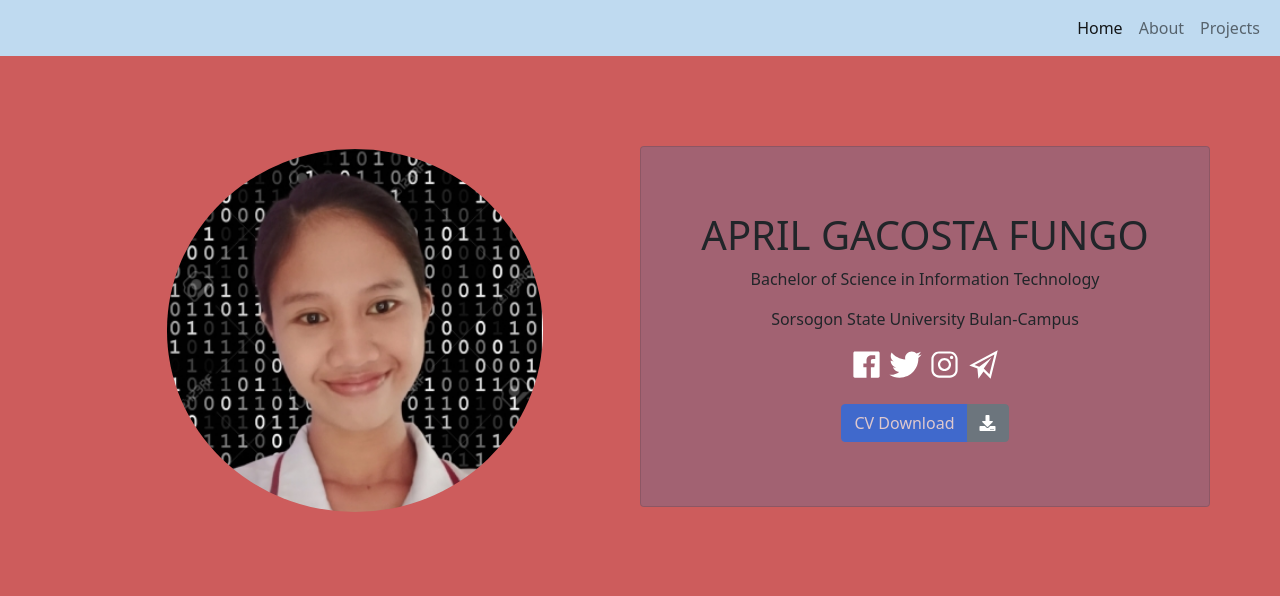
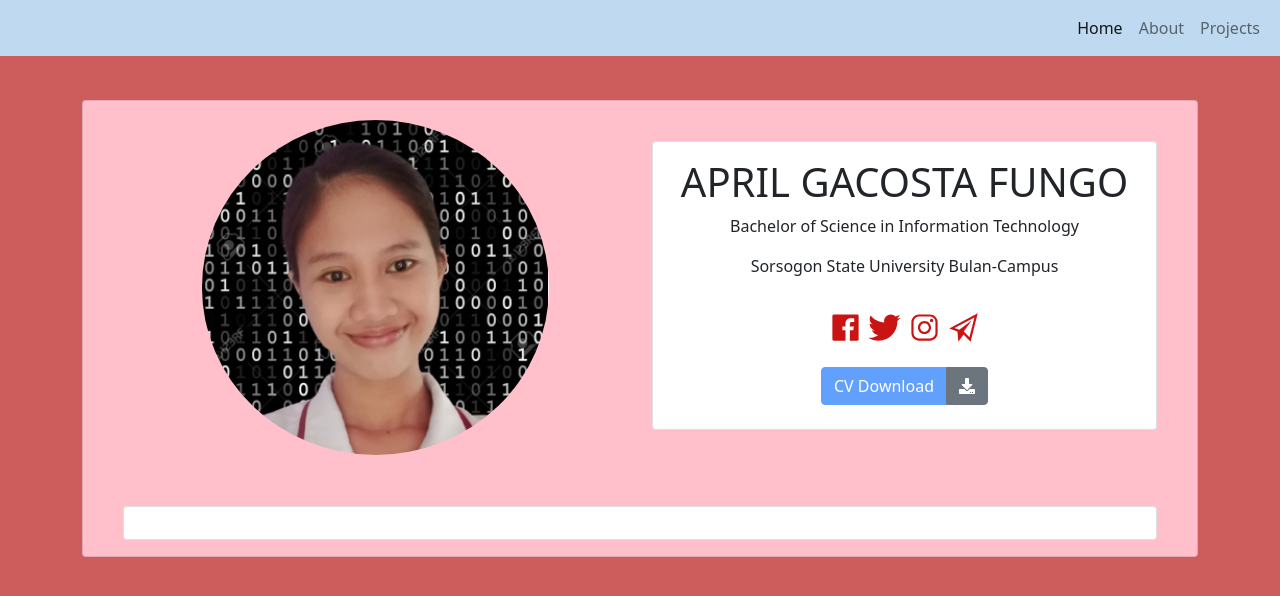
Before and after one commit to AprilFungo/portfolio, a PHP site: page / in a window 1280 px wide. Shown: the top 596 px of the page. Run offline with PHP 8.4, Linux system fonts and the light colour scheme.

Commit message:
8:54 12/1/2021

```diff
--- a/index.html
+++ b/index.html
@@ -39,23 +39,28 @@
 <!-- navbar -->
 
 <!-- content -->
+<div id="main" class="container">
+   <div class="row">
+       <div class="col">
+        <div id="maincard" class="card">
+            <div class="card-body">
                 <div class="container">
-    <!-- row1 -->
+
                         <div class="row">
-        <div class="col-md-6 mt-5 text-center">
-            <div class="img pt-5">
+                            <div class="col-md-6  text-center">
+                                <div class="img">
                                     <img id="dp" src="./img/april.jpg" alt="">
                                 </div>
                             </div>
-        <div class="col-md-6 text-center pt-5 align-middle">
-            <div class="row ">
-            <div class="card mt-5 pb-5">
+                            <div class="col-md-6 mt-4 text-center">
+                            <div class="card">
                                 <div class="card-body">
-                <h1 class="display-6 pt-5"><b>APRIL GACOSTA FUNGO</b></h1>
+                                    <h1 class="display-6"><b>APRIL GACOSTA FUNGO</b></h1>
                                     <p>Bachelor of Science in Information Technology</p>
                                     <p>Sorsogon State University Bulan-Campus</p>
+                                </div>
 
-                <div>
+                                <div >
                                     <a href="https://www.facebook.com/AphrilisAperire" target="_blank">
                                         <ion-icon name="logo-facebook"></ion-icon>
                                     </a>
@@ -68,12 +73,24 @@
                                     <a href="" target="_blank">
                                         <ion-icon name="paper-plane"></ion-icon>
                                     </a>
+                                </div>
 
-               <div class="row">
-                   <div class="col">
-                        <div class="btn-group mt-3">
+                                <div>
+                                    <div class="btn-group mt-3 pb-4">
                                         <a href="#" class="btn btn-primary disabled" aria-disabled="true">CV Download</a>
                                         <a href="#" class="btn btn-secondary"><i class="fa fa-download" aria-hidden="true"></i></ion-icon></a>
+                                    </div>
+                                </div>
+
+                            </div>
+                            </div>
+                        </div>
+
+                        <div class="row mt-5">
+                            <div class="col">
+                                <div class="card">
+                                    <div class="card-body">
+
                                     </div>
                                 </div>
                             </div>
@@ -83,11 +100,6 @@
         </div>
        </div>
    </div>
-    <!-- row1 -->
-
-    <!-- row2 -->
-
-    <!-- row2 -->
 </div>
 <!-- content -->
 
--- a/style.css
+++ b/style.css
@@ -6,8 +6,13 @@
 body{
      background-color: indianred;
 }
-.container{
-    margin-top: 50px;
+#maincard{
+ background-color: pink;
+width: 100%;
+
+}
+#main{
+    margin-top: 100px;
 }
 nav{
 background-color: rgb(191, 218, 240);
@@ -21,11 +26,11 @@ background-color: rgb(191, 218, 240);
 }
 ion-icon {
   font-size: 35px;
-  color: white;
+  color: rgb(202, 19, 19);
 }
 a{
   text-decoration: none;
 }
-.card{
-  background-color: rgba(22, 122, 189, 0.233);
+.btn-group{
+  padding-top: -50px;
 }
```
Lines whose indentation alone changed are shown as unchanged.
